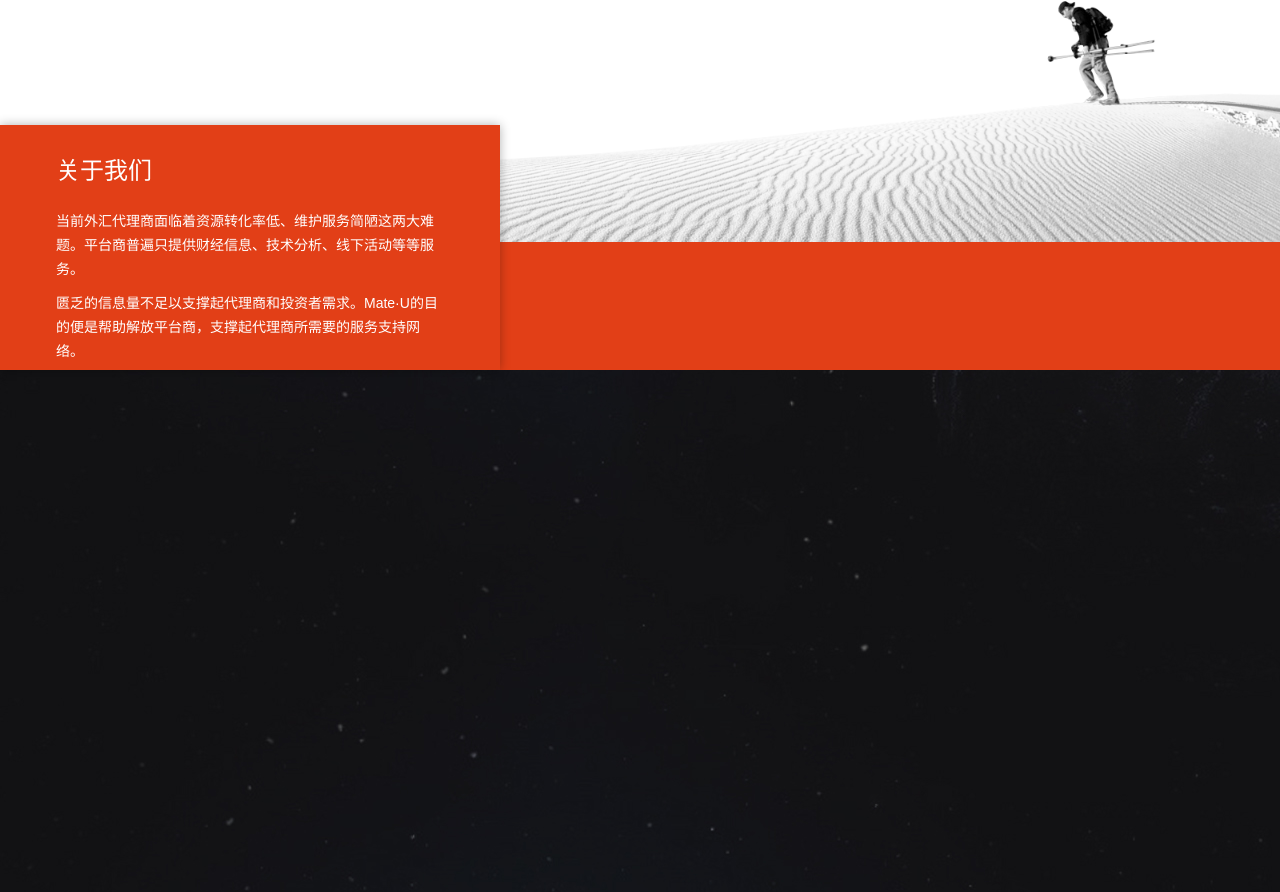
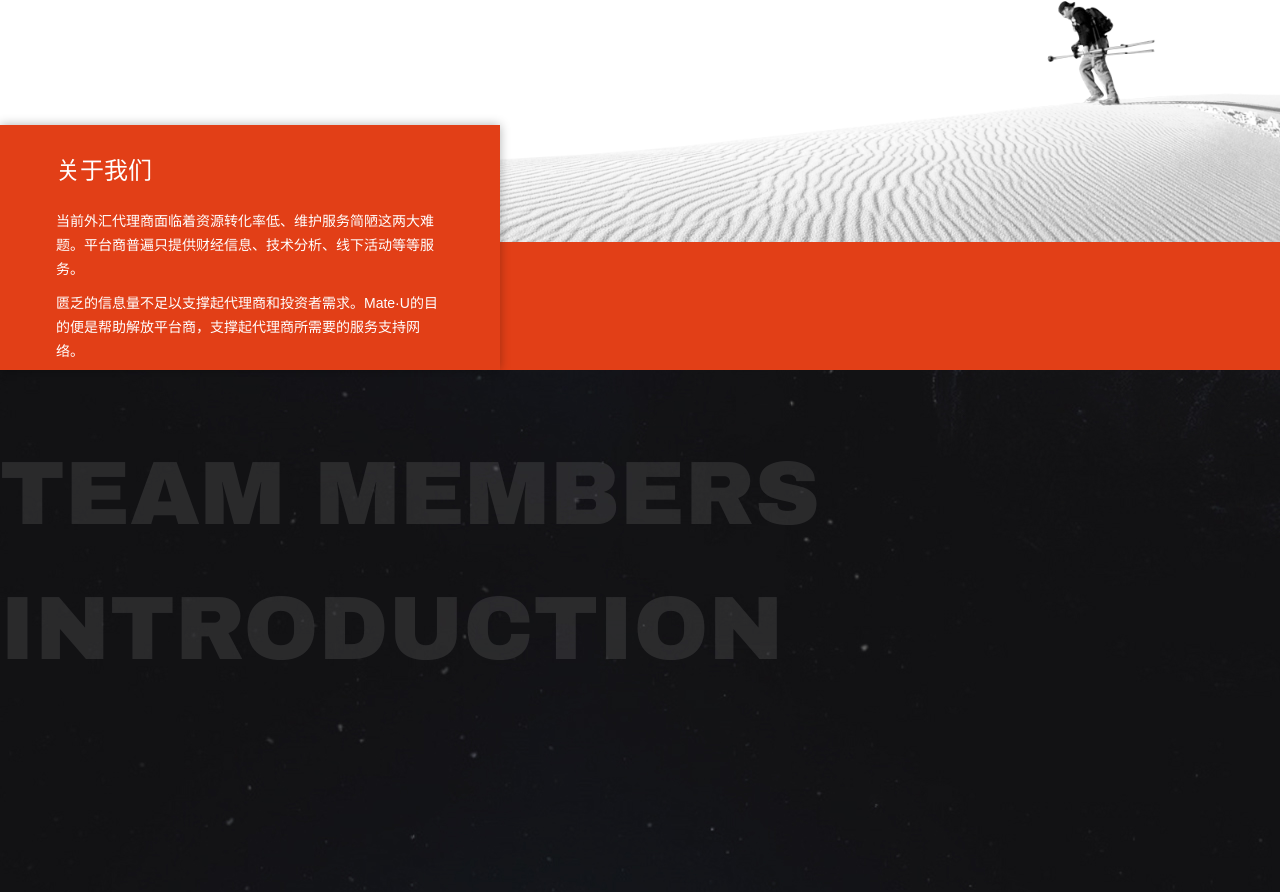
Before and after one commit to justcodej/mate_u, a plain HTML site: page about.html in a window 1280 px wide. Shown: the part 430-1322 px from the top of the page. Drawn offline with Linux system fonts and the light colour scheme.

Commit message:
add file 18.24

```diff
--- a/about.html
+++ b/about.html
@@ -79,7 +79,12 @@
                 </div>
             </div>
         </div>
-        <div class="team"></div>
+        <div class="team">
+            <div class="content">
+                <p class="title">TEAM MEMBERS</p>
+                <p class="subtitle">INTRODUCTION</p>
+            </div>
+        </div>
     </main>
     <script src="./js/jquery-3.2.1.min.js"></script>
     <script src="js/about.js"></script>
--- a/css/nav.css
+++ b/css/nav.css
@@ -46,10 +46,10 @@ body{
 #main .banner .content .aboutInfo .info{ font-size: 14px; color: #fff; line-height: 24px; }
 #main .banner .content .aboutInfo .info1{ margin-bottom: 10px; }
 /*team*/
-#main .team{
-  height: 1660px;
-  background: url("../image/about/team_bg.jpg");
-}
+#main .team{ height: 1660px; background: url("../image/about/team_bg.jpg"); }
+#main .team .content{ max-width: 1280px; margin: 0 auto; }
+#main .team .content .title{ padding-top: 57px; }
+#main .team .content .title,#main .team .content .subtitle{ font-size: 30px; transition: .4s; font-family: "Arial Black"; color: rgba(255,255,255,.1); }
 
 
 
@@ -88,6 +88,8 @@ body{
   #main .banner .bg .title{ font-size: 64px; }
   #main .banner .bg .subtitle{ font-size: 80px; }
   #main .banner .redBar{ display: block; }
+  /*team*/
+  #main .team .content .title,#main .team .content .subtitle{ font-size: 65px; }
 }
 
 /* 中等屏幕（桌面显示器，大于等于992px） */
@@ -101,6 +103,8 @@ body{
   /*小导航*/
   #smallMenu { display: none; }
   #maskLayer{ display: none; }
+  /*team*/
+  #main .team .content .title,#main .team .content .subtitle{ font-size: 90px; }
 }
 
 
```
